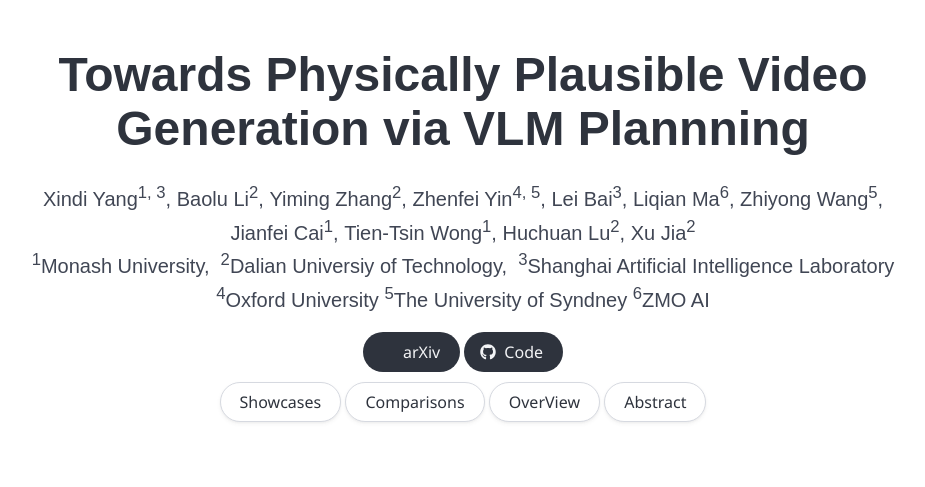
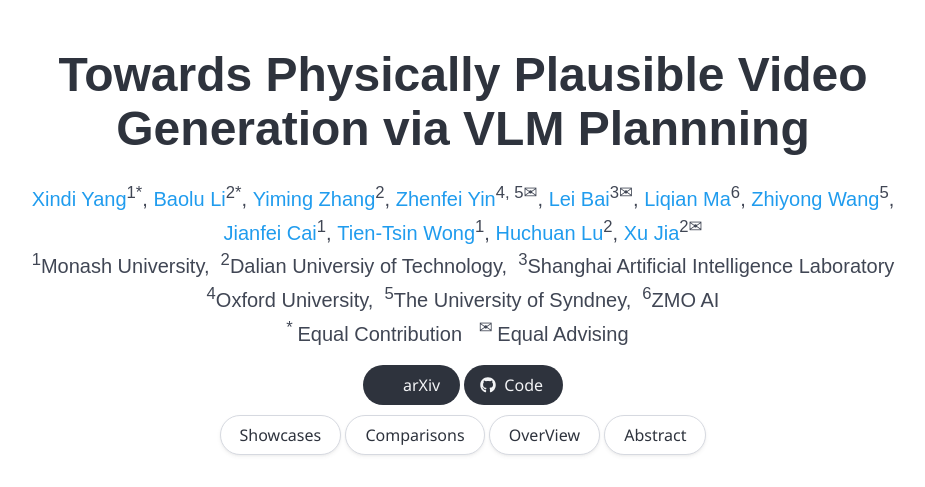
Before and after one commit to Madaoer/Madaoer.github.io, a Jekyll site: the page projects/physically_plausible_video_generation/index.html, which Jekyll copies as it is, in a window 1280 px wide and 900 px high, cut to the strip 0-487 px from the top of the window. Shown: the whole strip, without its empty margins (177-1102 px from the left). Built offline with Jekyll 4.4.1, drawn with Linux system fonts in a browser that asks for light colours; nearby versions of some CDN libraries; some web fonts are replaced; library files that are not in the unit come from our copies; a style sheet for code colours, icons or effects is not loaded.

Commit message:
update project page

```diff
--- a/projects/physically_plausible_video_generation/index.html
+++ b/projects/physically_plausible_video_generation/index.html
@@ -37,38 +37,43 @@
             <h1 class="title is-1 publication-title">Towards Physically Plausible Video Generation via VLM Plannning</h1>
             <div class="is-size-5 publication-authors">
               <span class="author-block">
-                Xindi Yang<sup>1, 3</sup>,</span>
+                <a href="https://madaoer.github.io/">Xindi Yang</a><sup>1*</sup>,</span>
               <span class="author-block">
-                Baolu Li<sup>2</sup>,</span>
+                <a href="https://libaolu312.github.io/">Baolu Li</a><sup>2*</sup>,</span>
               <span class="author-block">
-                Yiming Zhang<sup>2</sup>,</span>
+                <a href="#">Yiming Zhang</a><sup>2</sup>,</span>
               <span class="author-block">
-                Zhenfei Yin<sup>4, 5</sup>,</span>
+                <a href="https://yinzhenfei.github.io/">Zhenfei Yin</a><sup>4, 5&#9993;</sup>,</span>
               <span class="author-block">
-                Lei Bai<sup>3</sup>,</span>
+                <a href="http://leibai.site/">Lei Bai</a><sup>3&#9993;</sup>,</span>
               <span class="author-block">
-                Liqian Ma<sup>6</sup>,</span>
+                <a href="https://charliememory.github.io/">Liqian Ma</a><sup>6</sup>,</span>
               <span class="author-block">
-                Zhiyong Wang<sup>5</sup>,</span>
+                <a href="https://www.sydney.edu.au/engineering/about/our-people/academic-staff/zhiyong-wang.html">Zhiyong Wang</a><sup>5</sup>,</span>
                 <br>
               <span class="author-block">
-                Jianfei Cai<sup>1</sup>,</span>
+                <a href="https://jianfei-cai.github.io/">Jianfei Cai</a><sup>1</sup>,</span>
               <span class="author-block">
-                Tien-Tsin Wong<sup>1</sup>,</span>
+                <a href="https://ttwong12.github.io/myself.html">Tien-Tsin Wong</a><sup>1</sup>,</span>
               <span class="author-block">
-                Huchuan Lu<sup>2</sup>,</span>
+                <a href="https://scholar.google.com/citations?user=D3nE0agAAAAJ&hl=zh-CN&oi=sra">Huchuan Lu</a><sup>2</sup>,</span>
               <span class="author-block">
-                Xu Jia<sup>2</sup></span>
+                <a href="https://stephenjia.github.io/">Xu Jia</a><sup>2&#9993;</sup></span>
             </div>
 
             <div class="is-size-5 publication-authors">
               <span class="author-block"><sup>1</sup>Monash University,</span>&nbsp;
               <span class="author-block"><sup>2</sup>Dalian Universiy of Technology,</span>&nbsp;
               <span class="author-block"><sup>3</sup>Shanghai Artificial Intelligence Laboratory</span>
-              <span class="author-block"><sup>4</sup>Oxford University</span>
-              <span class="author-block"><sup>5</sup>The University of Syndney</span>
+              <span class="author-block"><sup>4</sup>Oxford University,</span>&nbsp;
+              <span class="author-block"><sup>5</sup>The University of Syndney,</span>&nbsp;
               <span class="author-block"><sup>6</sup>ZMO AI</span>
             </div>
+            <div class="is-size-5 publication-authors">
+              <span class="author-block"><sup>*&#160;</sup>Equal Contribution&#160;&#160;</span>
+              <span class="author-block"><sup>&#9993;&#160;</sup>Equal Advising&#160;&#160;</span>
+              <!-- <span class="author-block"><sup>&dagger;&#160;</sup>Project Leader&#160;&#160;</span> -->
+          </div>
 
             <div class="column has-text-centered">
               <div class="publication-links">
@@ -112,9 +117,6 @@
                 <span class="link-block">
                   <a href="#our_results_container"
                      class="external-link button is-normal is-rounded">
-                    <!-- <span class="icon">
-                        <i class="far fa-images"></i>
-                    </span> -->
                     <span>Showcases</span>
                   </a>
                 </span>
```
